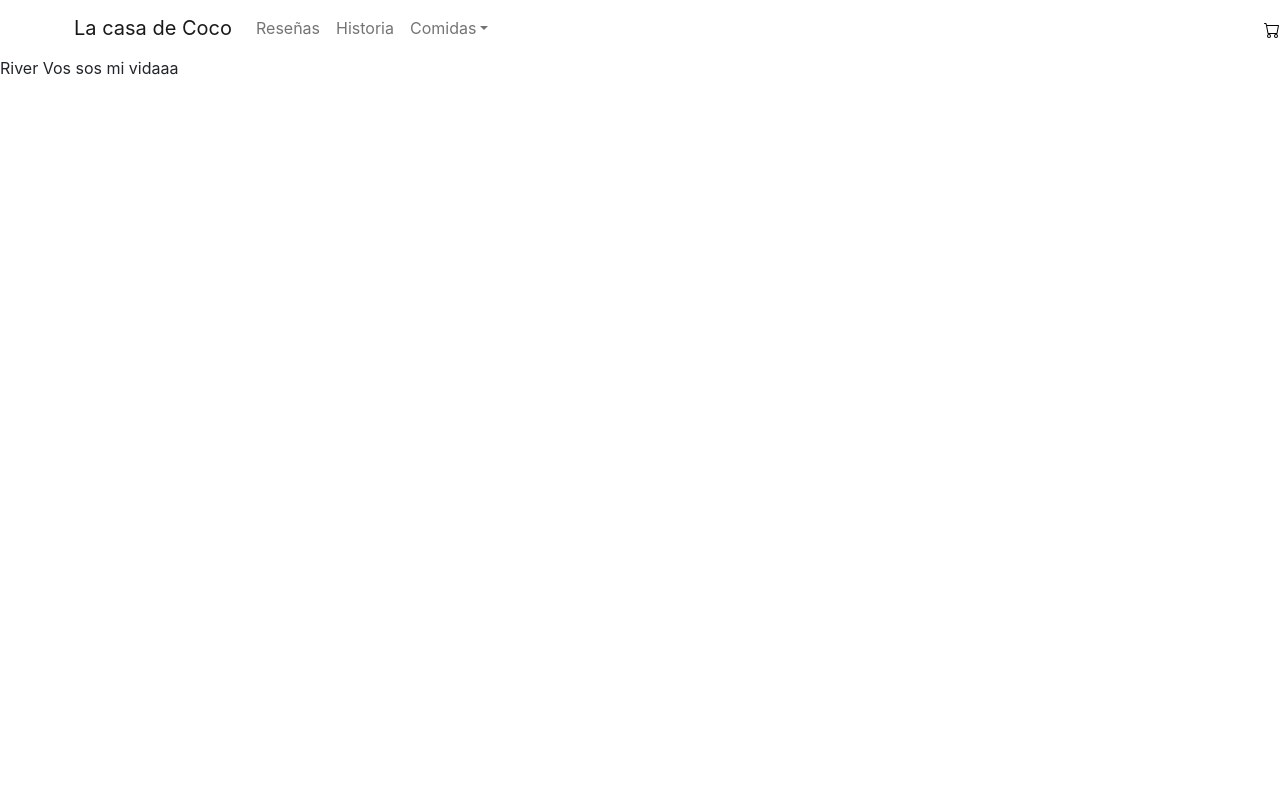
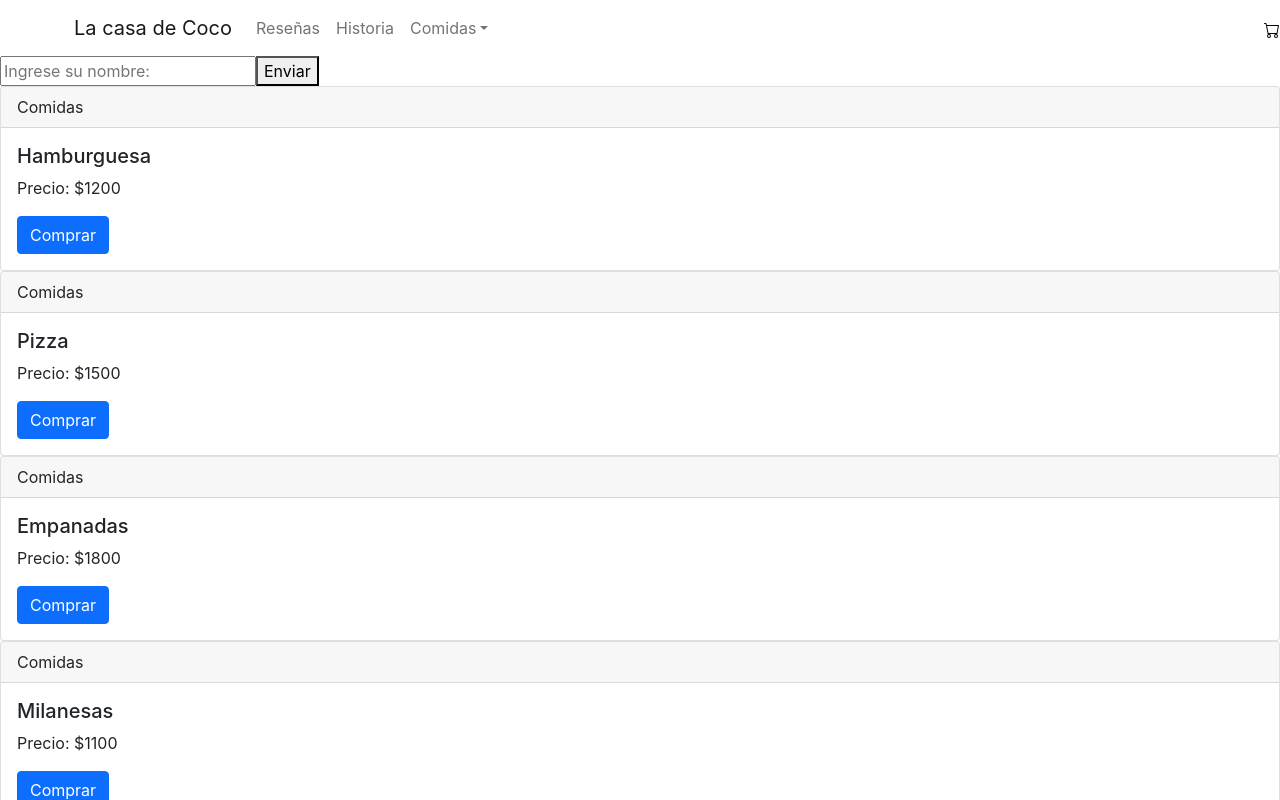
Before and after one commit to nachocalvo22/CursoReact, a React (Vite) app in the folder prueba-vite/: page / in a window 1280 px wide. Shown: the top 800 px of the page. Built offline with nearby package versions, Linux system fonts and the light colour scheme.

Commit message:
clase 3 entrega

```diff
--- a/prueba-vite/src/App.jsx
+++ b/prueba-vite/src/App.jsx
@@ -1,12 +1,12 @@
 import { useState } from 'react'
 
-import ComponenteClase  from './components/containers/ComponenteClase'
 import NavBar from './components/navBar/NavBar';
+import ItemListContainer from './components/containers/ItemListContainer/ItemListContainer';
+import Formulario from './components/Formulario/Formulario';
 
 
 import './App.css'
 import 'bootstrap/dist/css/bootstrap.min.css';
-import ItemListContainer from './components/containers/ItemListContainer/ItemListContainer';
 
 
 
@@ -16,7 +16,9 @@ function App() {
   return (
     <div>
     <NavBar />
-    <ItemListContainer saludo={'River Vos sos mi vidaaa'} />
+    <Formulario />
+    <ItemListContainer  />
+
     </div>
 
   )
--- /dev/null
+++ b/prueba-vite/src/components/Formulario/Formulario.jsx
@@ -0,0 +1,13 @@
+import React from 'react'
+import Input from './Input'
+
+const Formulario = () => {
+  return (
+    <div>
+
+      <Input />
+    </div>
+  )
+}
+
+export default Formulario
--- /dev/null
+++ b/prueba-vite/src/components/Formulario/Input.jsx
@@ -0,0 +1,12 @@
+
+
+const Input = () => {
+  return (
+    <div>
+        <input type="text" placeholder="Ingrese su nombre:" />
+        <button>Enviar</button>
+    </div>
+  )
+}
+
+export default Input
--- a/prueba-vite/src/components/containers/ComponenteClase.jsx
+++ /dev/null
@@ -1,9 +0,0 @@
-import React, { Component } from 'react'
-
-export default class ComponenteClase extends Component {
-  render() {
-    return (
-      <div>PERRITO MAssLDAVO</div>
-    )
-  }
-}
--- a/prueba-vite/src/components/containers/ItemListContainer/ItemListContainer.jsx
+++ b/prueba-vite/src/components/containers/ItemListContainer/ItemListContainer.jsx
@@ -1,8 +1,38 @@
-import React from 'react'
+import {useState, useEffect} from 'react'
+import { gFetch } from '../../helpers/gFetch'
 
- const ItemListContainer = ({saludo}) => {
+
+ const ItemListContainer = () => {
+
+    const [products, setProducts] = useState([])
+    const [loading, setLoading] = useState(true)
+
+    useEffect(() => {
+
+    gFetch
+    .then( res => setProducts(res))
+    .catch( err => console.log(err))
+
+    },[])
+
+
+
+  console.log(products);
   return (
-    <div>{saludo}</div>
+    <div>
+        {products.map(prod => <div
+                                      key={prod.id}
+                                      className="card">
+                                      <div className="card-header">
+                                        Comidas
+                                      </div>
+                                      <div className="card-body">
+                                        <h5 className="card-title">{prod.nombre}</h5>
+                                        <p className="card-text">Precio: ${prod.precio}</p>
+                                        <a href="#" className="btn btn-primary">Comprar</a>
+                                      </div>
+                              </div>)}
+    </div>
   )
 }
 
--- /dev/null
+++ b/prueba-vite/src/components/helpers/gFetch.jsx
@@ -0,0 +1,19 @@
+let comidas = [
+    {id: '1', nombre: 'Hamburguesa', precio: '1200',},
+    {id: '2', nombre: 'Pizza', precio: '1500'},
+    {id: '3', nombre: 'Empanadas', precio: '1800'},
+    {id: '4', nombre: 'Milanesas', precio: '1100'},
+    {id: '5', nombre: 'Pastas', precio: '950'},
+
+]
+
+export const gFetch = new Promise( (res, rej)=> {
+    let condition = true
+    if(condition) {
+      setTimeout (() => {
+        res(comidas)
+      },2000)
+    } else {
+      rej('Error 404 not Found')
+    }
+  })
```
